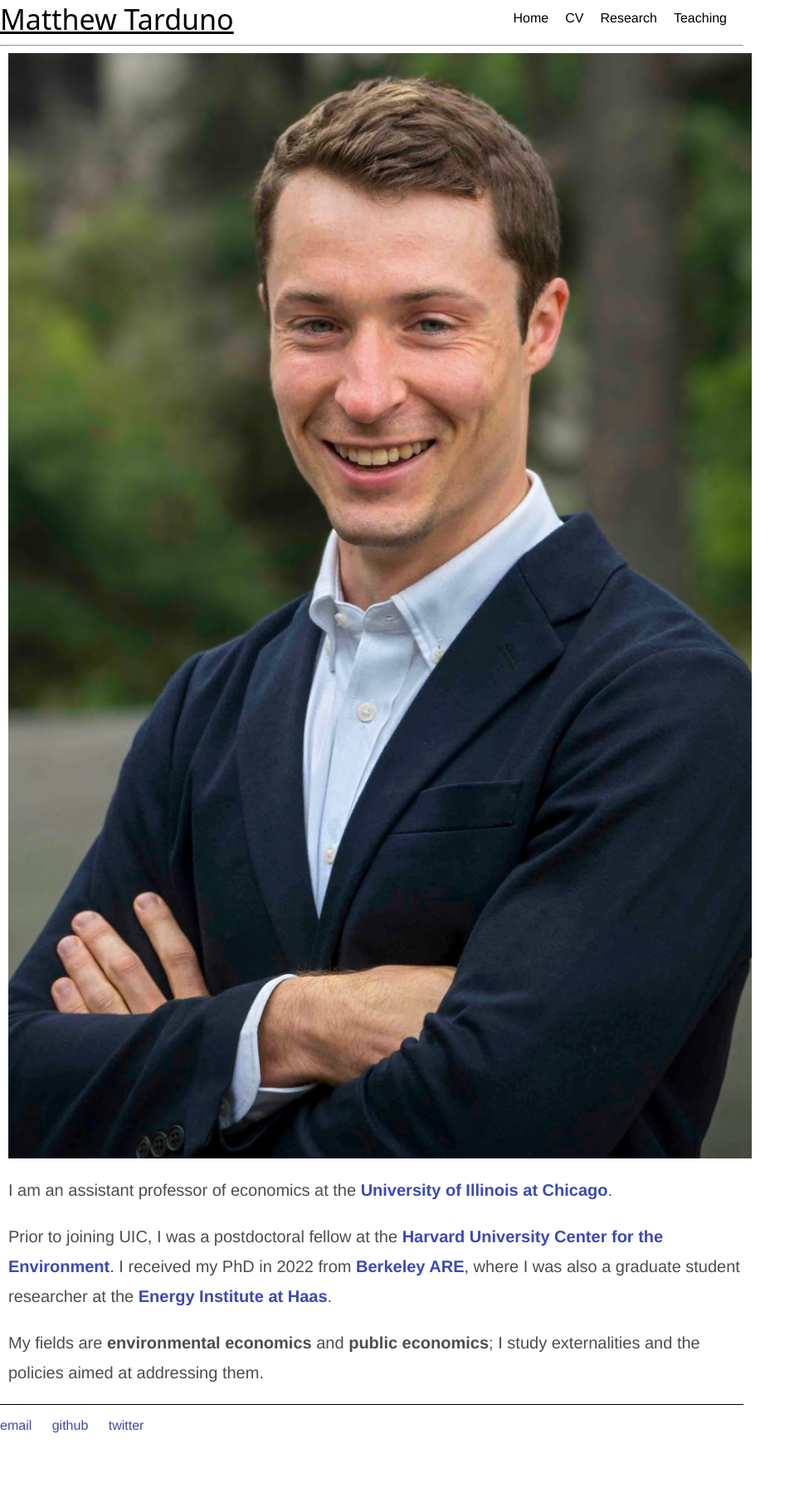
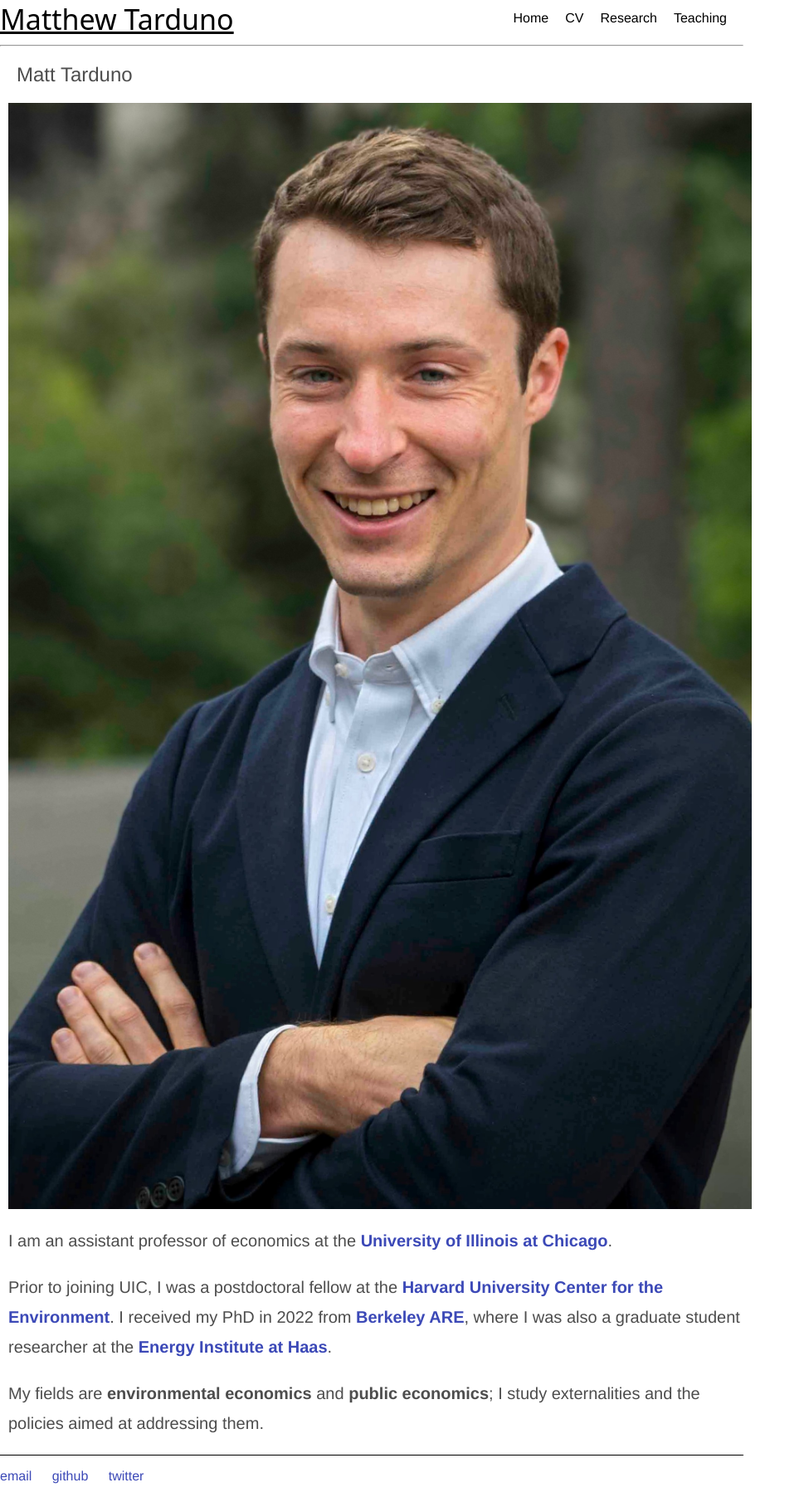
Before and after one commit to Matt-Tarduno/Matt-Tarduno.github.io, a Jekyll site: the page built from mobile/index.html, in a window 1280 px wide. Shown: the whole page at 83% size, without its empty margins (0-969 px from the left). Built offline with Jekyll 4.4.1, drawn with Linux system fonts in a browser that asks for light colours; before the commit the page ends 1743 px from its top, so only the background shows below that.

Commit message:
Update index.html

```diff
--- a/mobile/index.html
+++ b/mobile/index.html
@@ -16,6 +16,11 @@ sitemap:
             font-family: Arial, sans-serif;
             margin: 0;
             padding: 0;
+        }
+
+        /* Adjust title/header specifically for this page */
+        h1 {
+            margin-left: 20px;  /* Move the title/header 20px to the right */
         }
 
         .content {
@@ -47,6 +52,7 @@ sitemap:
 </head>
 
 <body>
+    <h1>Matt Tarduno</h1>
     <div class="content">
         <!-- Ensure the correct path to the image -->
         <img src="https://matt-tarduno.github.io/assets/headshot.jpg" alt="Matt Tarduno headshot">
```
